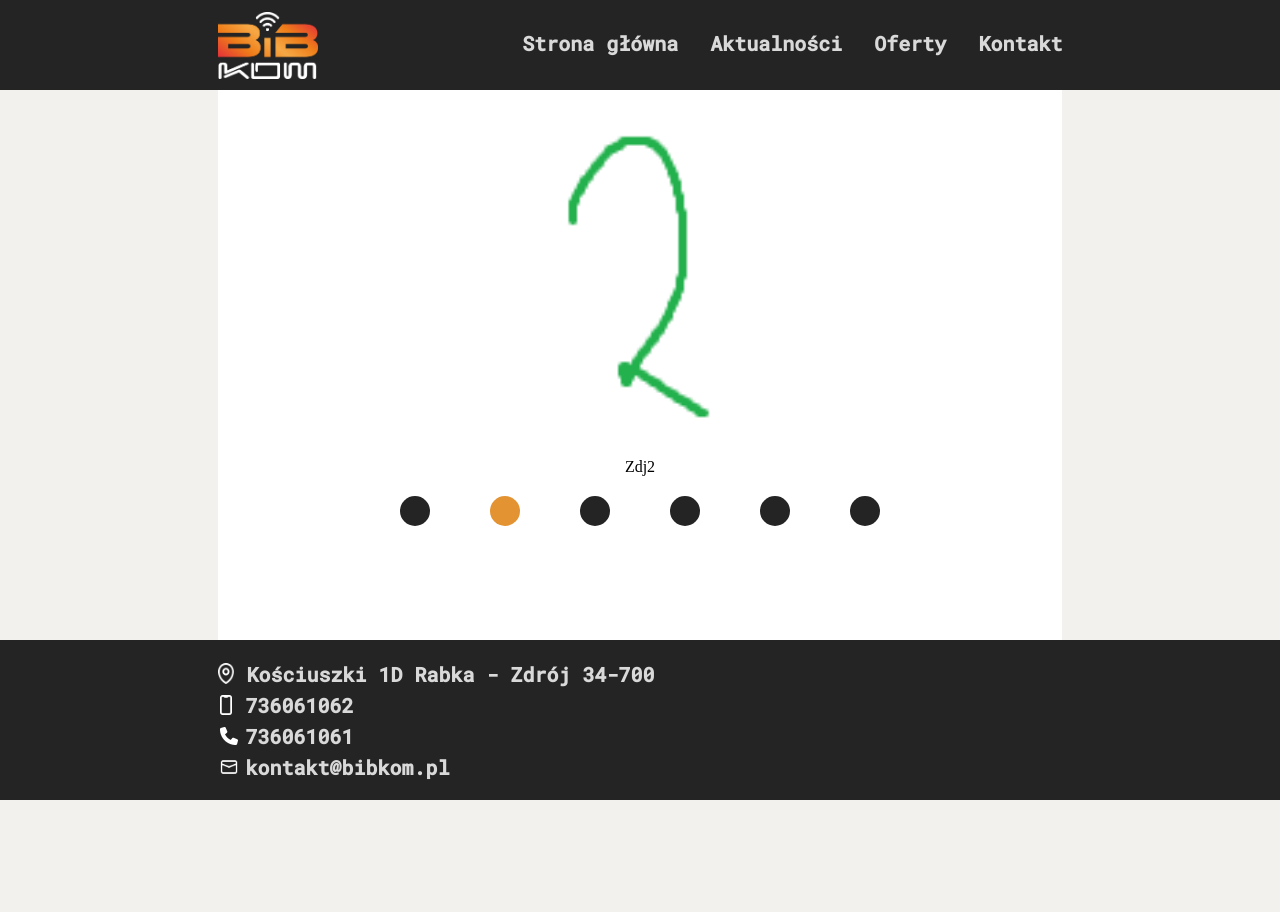
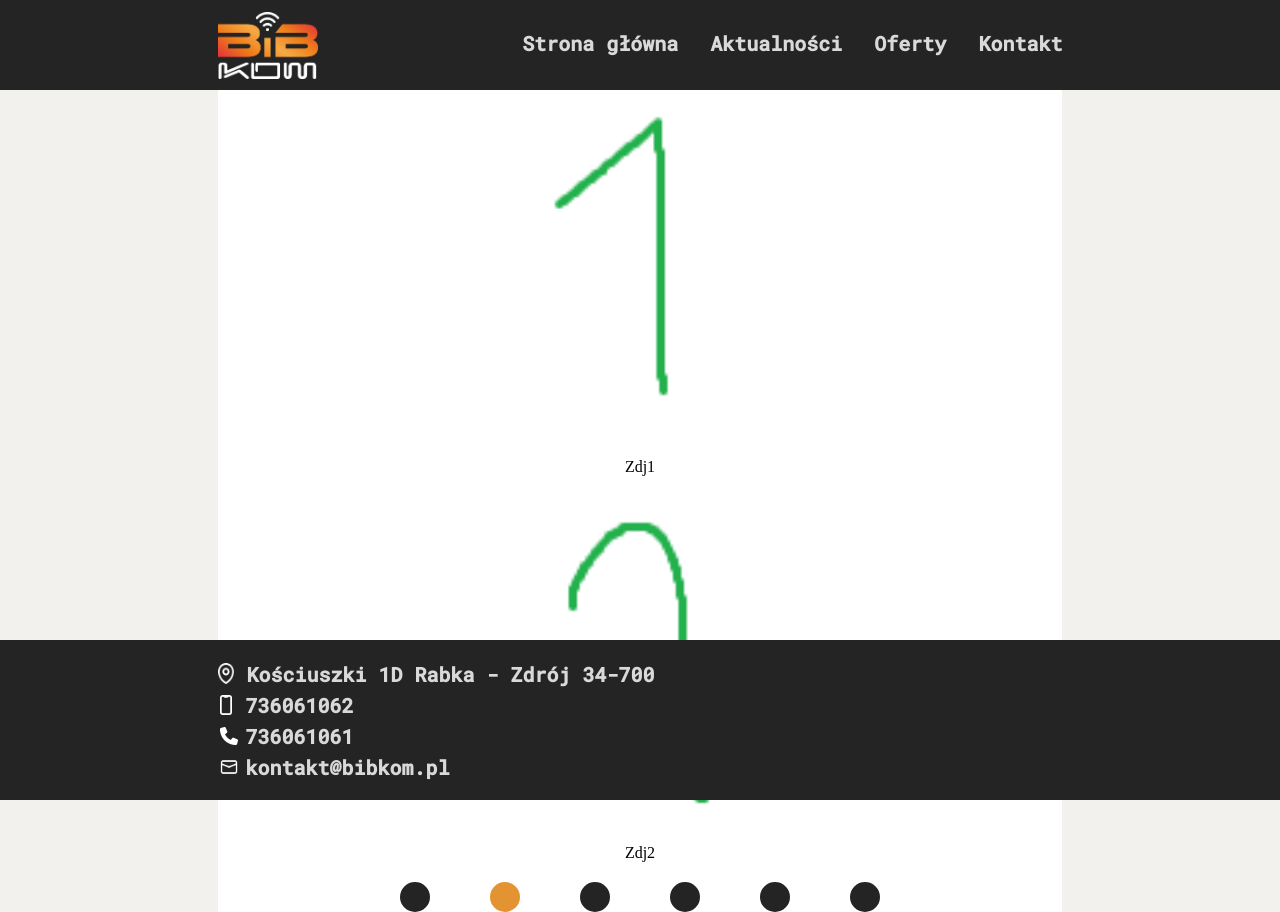
Before and after one commit to Eg-Nickname/BIB-KOM, a React (Vite) app: page /oferty in a window 1280 px wide. Before the commit the page ends 800 px from the top, so only its background shows below. Built offline with nearby package versions, Linux system fonts and the light colour scheme.

Commit message:
photoslider animation trying

```diff
--- a/src/components/photoSlider.jsx
+++ b/src/components/photoSlider.jsx
@@ -4,11 +4,15 @@ function PhotoSlider(props) {
   const { images } = props;
   const Interval = 4000;
   const [currentIndex, setCurrentIndex] = useState(0);
+  const [prevIndex, setPrevIndex] = useState(images.length - 1);
   const dots = images.map((n, index) => (
     <li key={index}>
       <button
         className={currentIndex === index ? "dot active_dot" : "dot"}
-        onClick={() => setCurrentIndex(index)}
+        onClick={() => {
+          setPrevIndex(currentIndex)
+          setCurrentIndex(index)
+        }}
       ></button>
     </li>
   ));
@@ -20,21 +24,34 @@ function PhotoSlider(props) {
       clearInterval(interval);
     };
   });
-  // console.log(dots);
   const setPhoto = (n) => {
     if (currentIndex + n < images.length) {
+      setPrevIndex(currentIndex)
       setCurrentIndex((prevIndex) => prevIndex + n);
     } else {
+      setPrevIndex(currentIndex)
       setCurrentIndex(0);
     }
   };
   return (
     <div className="Photoslider">
-      <img className="Photosliderimages"
-        src={`src/assets/${images[currentIndex].src}`}
-        alt={images[currentIndex].text}
-      />
-      <div className="Photoslidertext">{images[currentIndex].text}</div>
+      <div className="PhotosWrapper">
+        <div className="prevPhoto">
+            <img className="Photosliderimages"
+              src={`src/assets/${images[prevIndex].src}`}
+              alt={images[prevIndex].text}
+            />
+            <div className="Photoslidertext">{images[prevIndex].text}</div>
+          </div>
+
+          <div className="currentPhoto">
+            <img className="Photosliderimages"
+              src={`src/assets/${images[currentIndex].src}`}
+              alt={images[currentIndex].text}
+            />
+        </div>
+        <div className="Photoslidertext">{images[currentIndex].text}</div>
+      </div>
       <ul className="slider_back">{dots}</ul>
     </div>
   );
--- a/src/pages/Offers.css
+++ b/src/pages/Offers.css
@@ -31,3 +31,33 @@
   margin-left: auto;
   margin-right: auto;
 }
+
+/* Animation */
+@keyframes slideInFromLeft {
+  0% {
+      transform: translateX(-100%);
+  }
+  100% {
+      transform: translateX(0);
+  }
+}
+
+@keyframes slideToRight {
+  0% {
+      transform: translateX(0);
+  }
+  100% {
+      transform: translateX(100%);
+  }
+}
+
+.PhotosWrapper{
+  position: relative;
+}
+.prevPhoto{
+  animation: 1s ease-out 0s 1 slideInFromLeft;
+}
+
+.currentPhoto{
+  animation: 1s ease-out 0s 1 slideToRight;
+}
```
